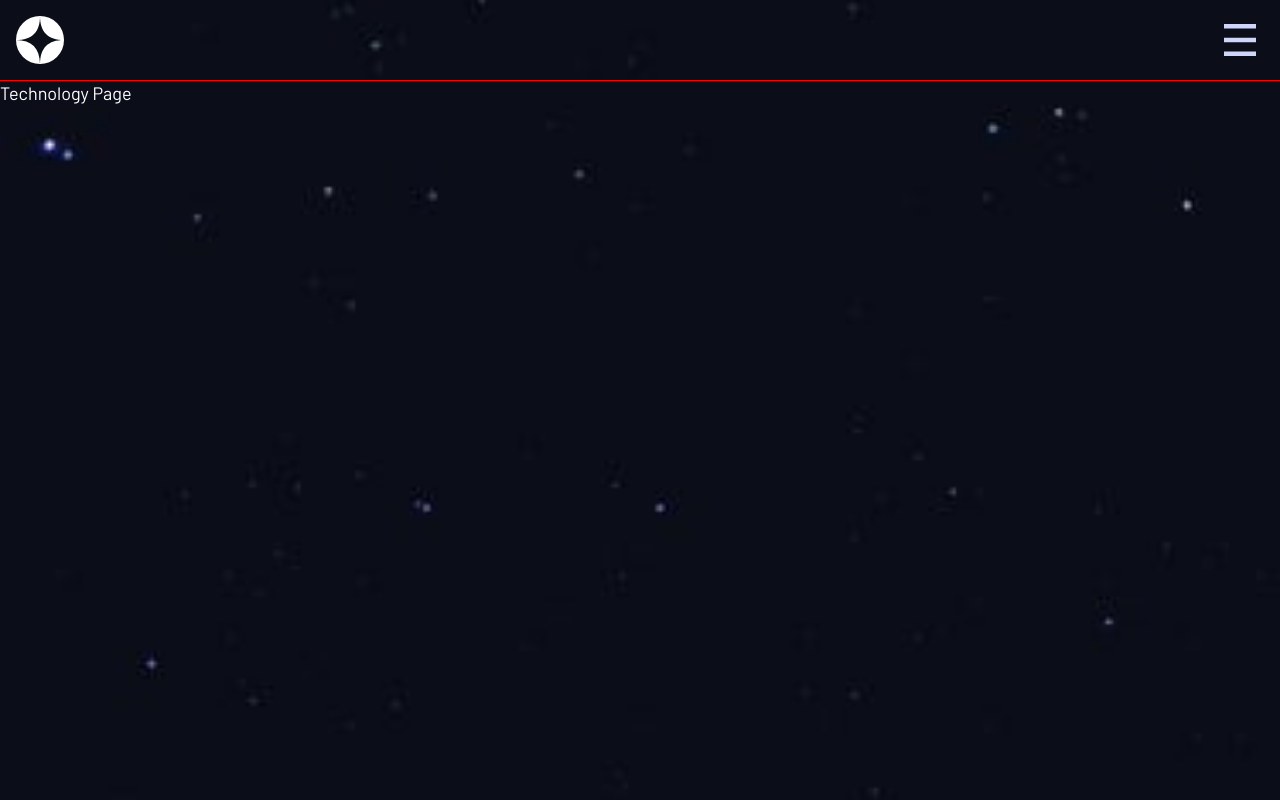
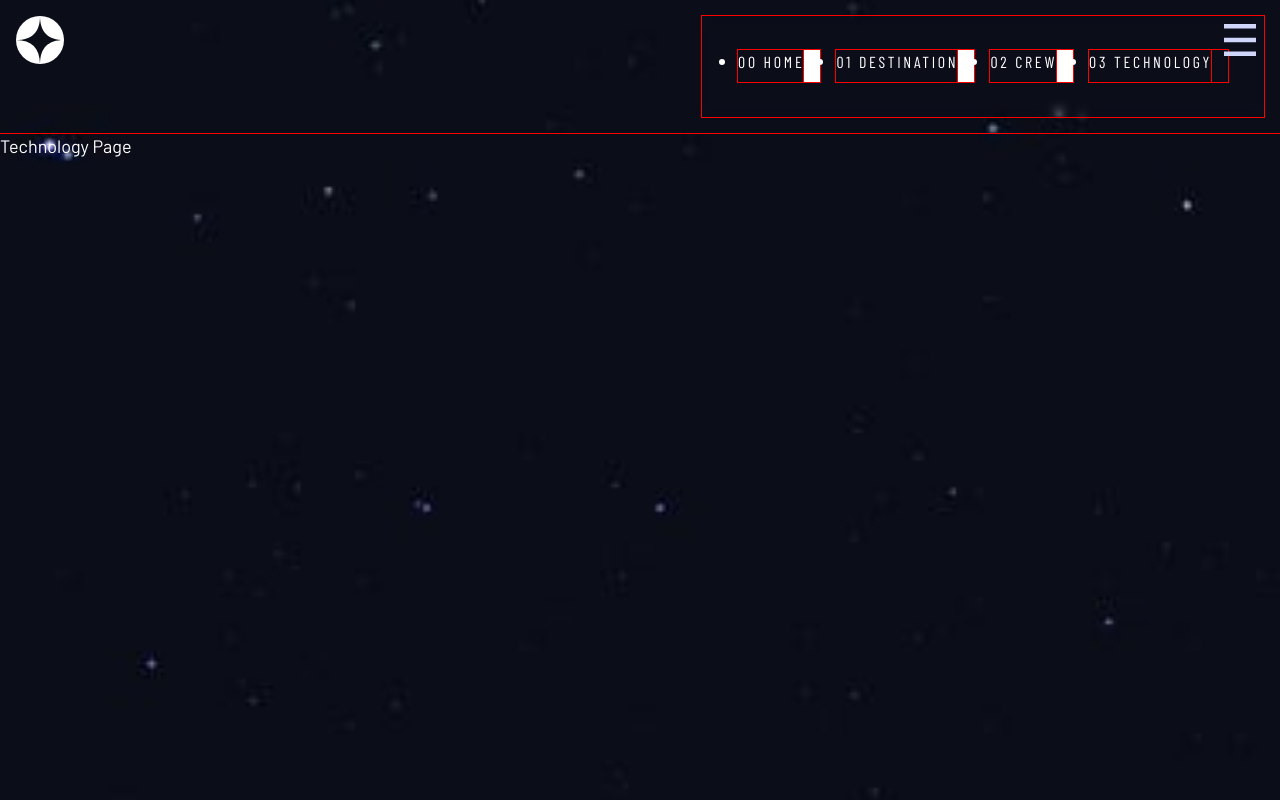
Before and after one commit to riwepo/fem-space-tourism-website, a React (Create React App) app: page /technology in a window 1280 px wide. Shown: the top 800 px of the page. Built offline with nearby package versions, Linux system fonts and the light colour scheme; a web font is replaced by a local one.

Commit message:
manage display of navbar

```diff
--- a/src/components/NavBar.module.css
+++ b/src/components/NavBar.module.css
@@ -1,29 +1,33 @@
 .nav {
   display: none;
+  backdrop-filter: blur(5px);
 }
 
 .nav.navOpen {
+  display: block;
   position: absolute;
   top: 0%;
   right: 0%;
   z-index: 1;
+}
 
+.nav.navOpen ul {
   display: flex;
   flex-direction: column;
   justify-content: space-between;
   align-items: center;
 
   padding-top: 8rem;
-
-  /* not sure if this works yet */
-  backdrop-filter: blur(5px);
 }
 
-.list {
-  list-style: none;
-
-  display: flex;
-  flex-direction: column;
-  justify-content: space-around;
-  --gap: 2rem;
+@media (min-width: 35rem) {
+  .nav {
+    display: block;
+  }
+  .nav ul {
+    display: flex;
+    flex-direction: row;
+    justify-content: space-between;
+    align-items: center;
+  }
 }
```
